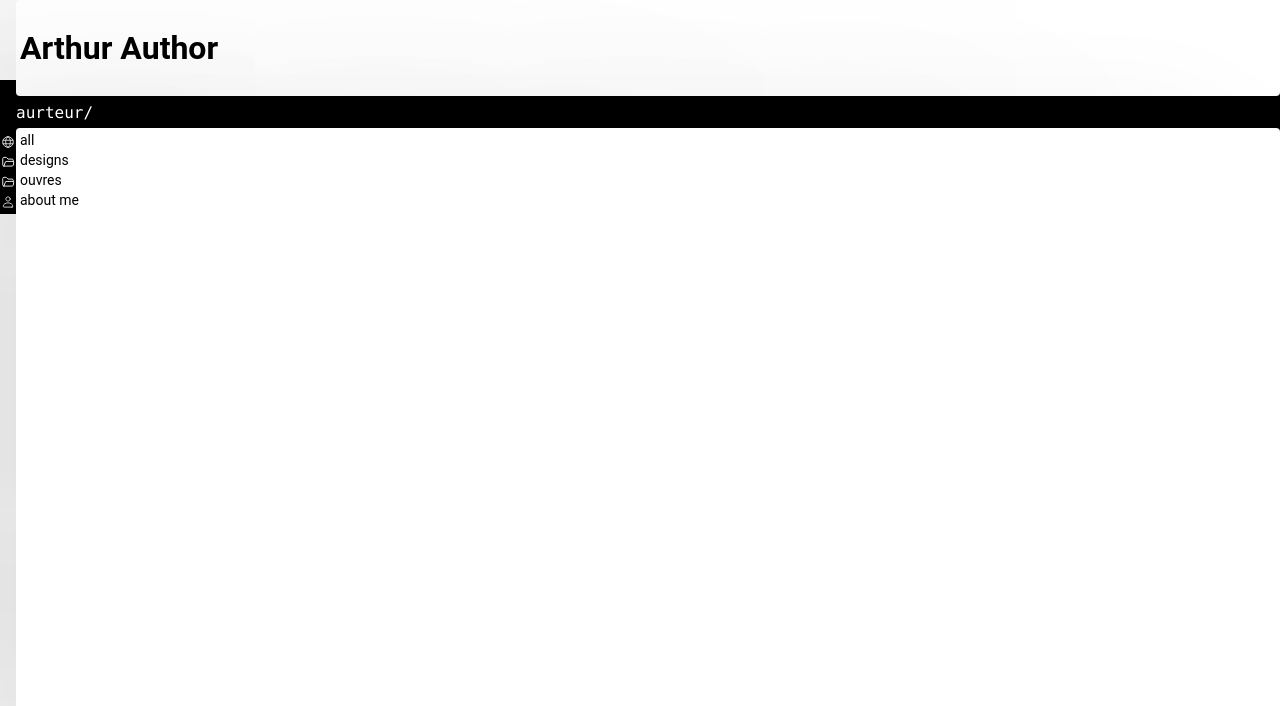
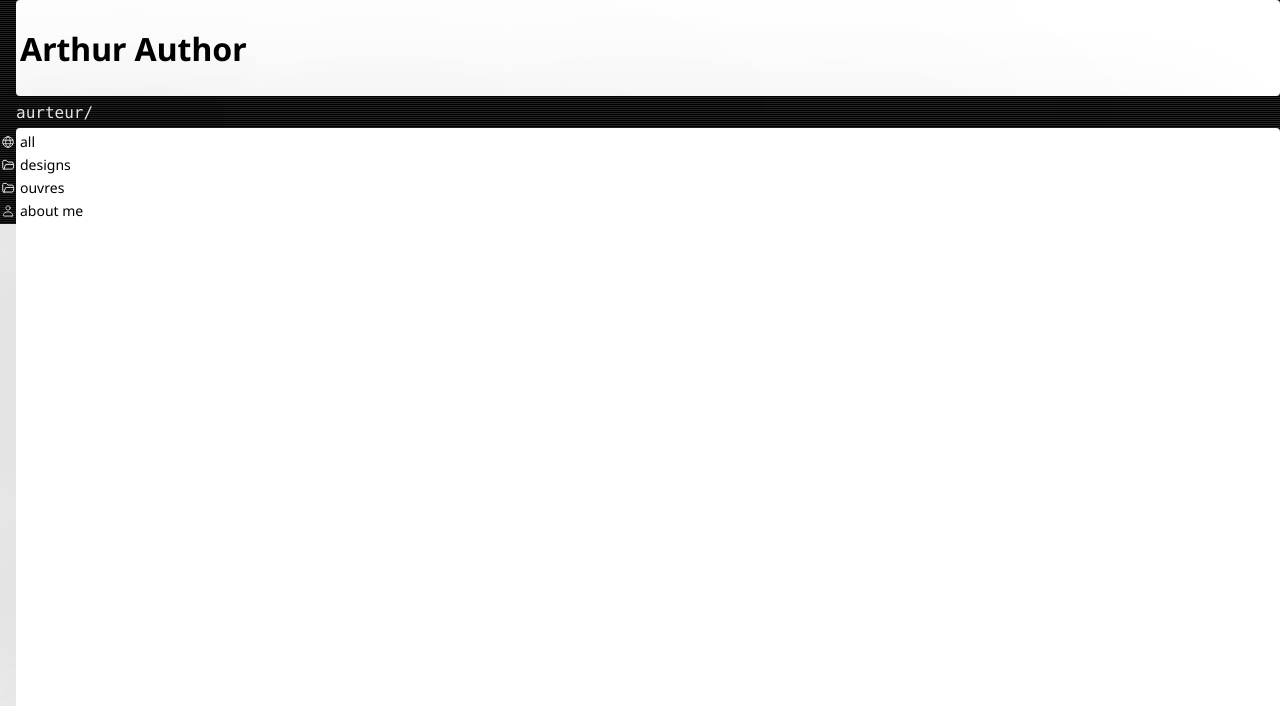
Before and after one commit to cusplayer/aurteur, a React app: page / in a window 1280 px wide. Shown: the top 706 px of the page. Built offline with nearby package versions, Linux system fonts and the light colour scheme.

Commit message:
crt + new font

```diff
--- a/src/App.tsx
+++ b/src/App.tsx
@@ -151,6 +151,7 @@ export const App: React.FC = () => {
       </div>
       {!isMobile && (
         <>
+          {/* <div className={style.pathSpacer}></div> */}
           <Path
               selectedFolder={selectedFolder}
               selectedText={selectedText?.title || null}
--- a/src/styles/app.module.css
+++ b/src/styles/app.module.css
@@ -1,7 +1,9 @@
+@import url('https://fonts.googleapis.com/css2?family=Noto+Sans:ital,wght@0,100..900;1,100..900&family=Source+Sans+3:ital,wght@0,200..900;1,200..900&display=swap');
+
 body {
   padding: 0px;
   margin: 0px;
-  font-family: 'Roboto', Roboto, sans-serif;
+  font-family: 'Noto Sans', sans-serif;
   max-height: 100vh;
   overflow: hidden;
 }
@@ -18,7 +20,7 @@ body {
   align-items: center;
   min-height: 12vh;
   max-height: 12vh;
-  z-index: 2;
+  z-index: 10;
   background-color: white;
   margin-left: 16px;
   padding: 0px 4px;
@@ -31,12 +33,34 @@ body {
   display: flex;
   flex-shrink: 0;
   width: 100%;
-  top: 10vh;
-  bottom: calc(84vh - 86px);
+  top: 0vh;
+  bottom: calc(84vh - 96px);
   z-index: 1;
-  background-color: rgba(0, 0, 0, 1);
+  padding-top: 2vh;
+  background: linear-gradient(rgba(18, 16, 16, 0.9) 50%, rgba(0, 0, 0, 1) 50%), linear-gradient(90deg, rgba(255, 0, 0, 0.06), rgba(0, 255, 0, 0.02), rgba(0, 0, 255, 0.06));
+  background-size: cover;
+  background-size: 100% 2px;
+  filter: blur(.2px);
 }
 
+@media screen{
+  .terminal {
+    animation: scanlines infinite 55s linear ;
+  }
+}
+@keyframes scanlines {
+  from {
+    background-position: 0 0;
+  }
+  to {
+    background-position: 0 -10px;
+  }
+}
+
+/* .pathSpacer {
+  flex-shrink: 0;
+  height: 4vh;
+} */
 
 .mainPageContainer {
   display: flex;
@@ -45,7 +69,7 @@ body {
   flex-grow: 1;
   height: 84vh;
   background-color: white;
-  z-index: 2;
+  z-index: 10;
   margin-left: 16px;
   padding: 4px 4px 0px 0px;
   gap: 16px;
--- a/src/styles/content.module.css
+++ b/src/styles/content.module.css
@@ -1,7 +1,4 @@
-@import url('https://fonts.googleapis.com/css2?family=Source+Sans+3:ital,wght@0,200..900;1,200..900&display=swap');
-
 .text_box {
-  font-family: 'Source Sans 3', Source Sans 3, sans-serif;
   display: flex;
   box-sizing: border-box;
   flex-direction: column;
--- a/src/styles/foldericons.module.css
+++ b/src/styles/foldericons.module.css
@@ -19,7 +19,7 @@
   justify-content: center;
   align-items: center;
   width: 16px;
-  height: 16px;
+  height: 19px;
   font-size: 14px;
   color: black;
   cursor: pointer;
--- a/src/styles/path.module.css
+++ b/src/styles/path.module.css
@@ -8,6 +8,7 @@
   transition: background-color 0.3s;
   color: white;
   font-family: 'Consolas', Consolas, monospace;
+  filter: blur(.2px);
 }
 
 .searchContainer {
--- a/src/styles/submenu.module.css
+++ b/src/styles/submenu.module.css
@@ -14,7 +14,7 @@
 @media (max-width: 767px) {
   .subMenuList {
     width: 100%;
-    gap: 4px;
+    gap: 8px;
     list-style-type: none;
     padding: 0px 8px;
   }
```
Lines whose indentation alone changed are shown as unchanged.
